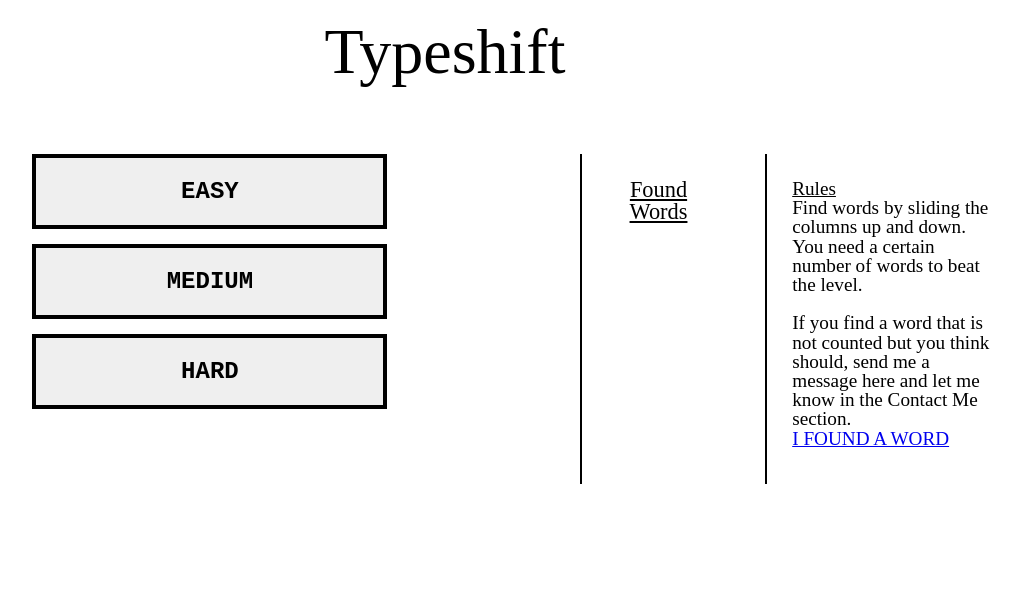
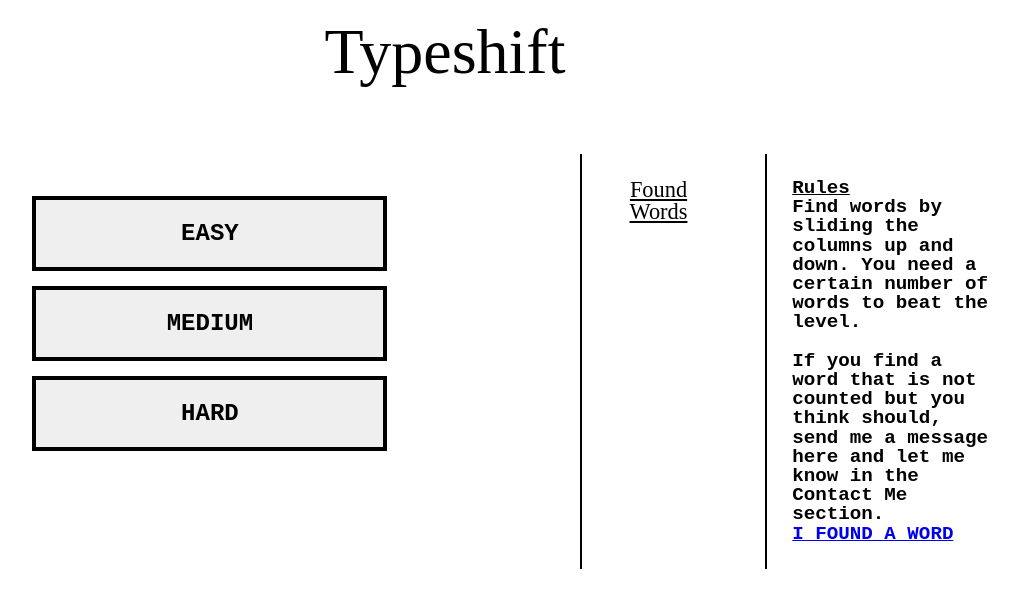
Before and after one commit to suzuhe481/typeshift, a React (Vite) app: page / in a window 1280 px wide. Shown: the top 608 px of the page, without its empty margins (195-1216 px from the left). Built offline with nearby package versions, Linux system fonts and the light colour scheme.

Commit message:
Changed font styles

```diff
--- a/src/components/GameContainer/Rules/Rules.scss
+++ b/src/components/GameContainer/Rules/Rules.scss
@@ -5,6 +5,9 @@
 
   border-top: 2px solid black;
   margin: 0 15px;
+
+  font-family: monospace;
+  font-weight: bold;
 
   &__title {
     text-decoration: underline;
```
